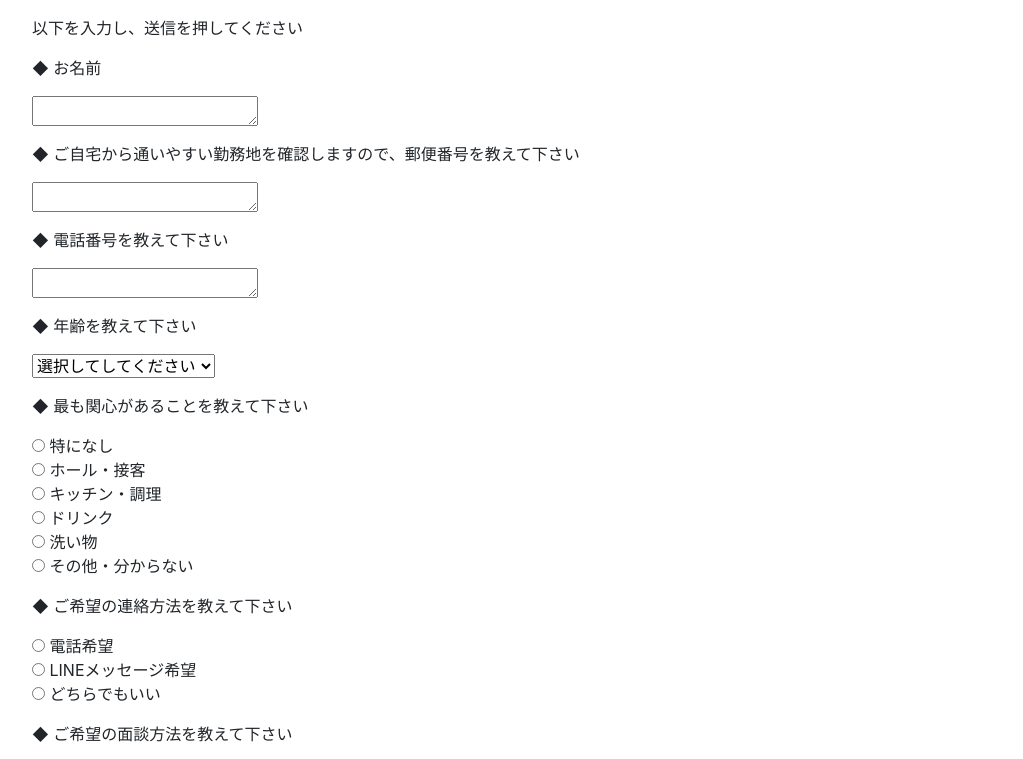
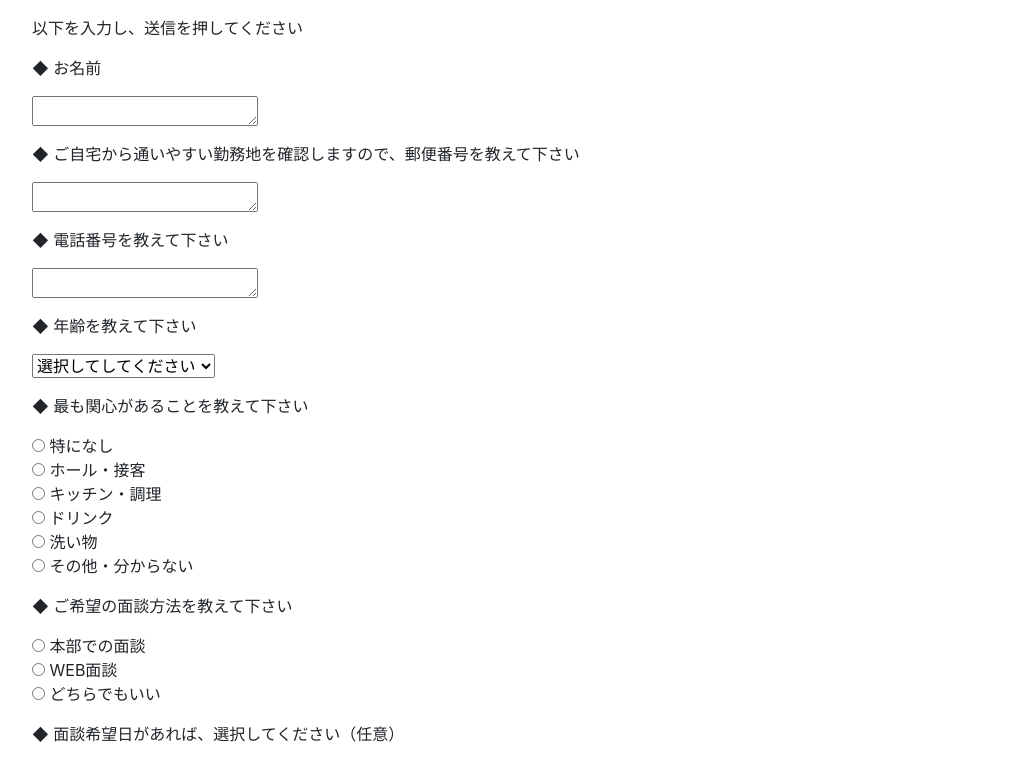
Before and after one commit to shinichirot/line_funfunction, a plain HTML site: page index.html in a window 1280 px wide. Shown: the top 759 px of the page, without its empty margins (128-1151 px from the left). Drawn offline with nearby package versions, Linux system fonts and the light colour scheme; a script that the page names is missing.

Commit message:
Update index.html

```diff
--- a/index.html
+++ b/index.html
@@ -51,13 +51,6 @@
             <INPUT TYPE="radio" NAME="kanshin" Value="その他・分からない"> その他・分からない<BR>
         </div>
 
-        <p class="mt-3">◆ ご希望の連絡方法を教えて下さい</p>
-
-            <div> <INPUT TYPE="radio" NAME="how" Value="電話希望"> 電話希望</div>
-             <div><INPUT TYPE="radio" NAME="how" Value="LINEメッセージ希望"> LINEメッセージ希望</div>
-             <div><INPUT TYPE="radio" NAME="how" Value="どちらでもいい"> どちらでもいい</div>
-
-
         <p class="mt-3">◆ ご希望の面談方法を教えて下さい</p>
         <div>
             <INPUT TYPE="radio" NAME="where" Value="店舗での面談"> 本部での面談<BR>
```
